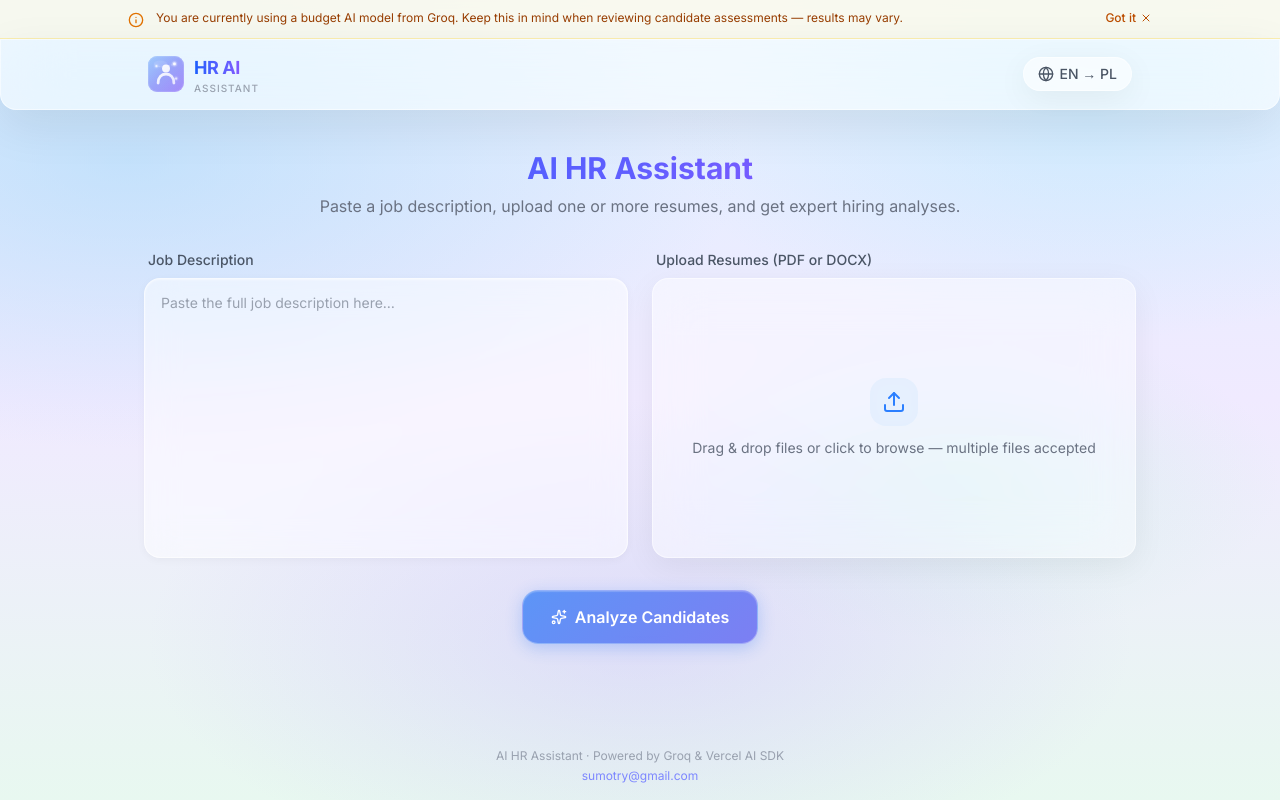
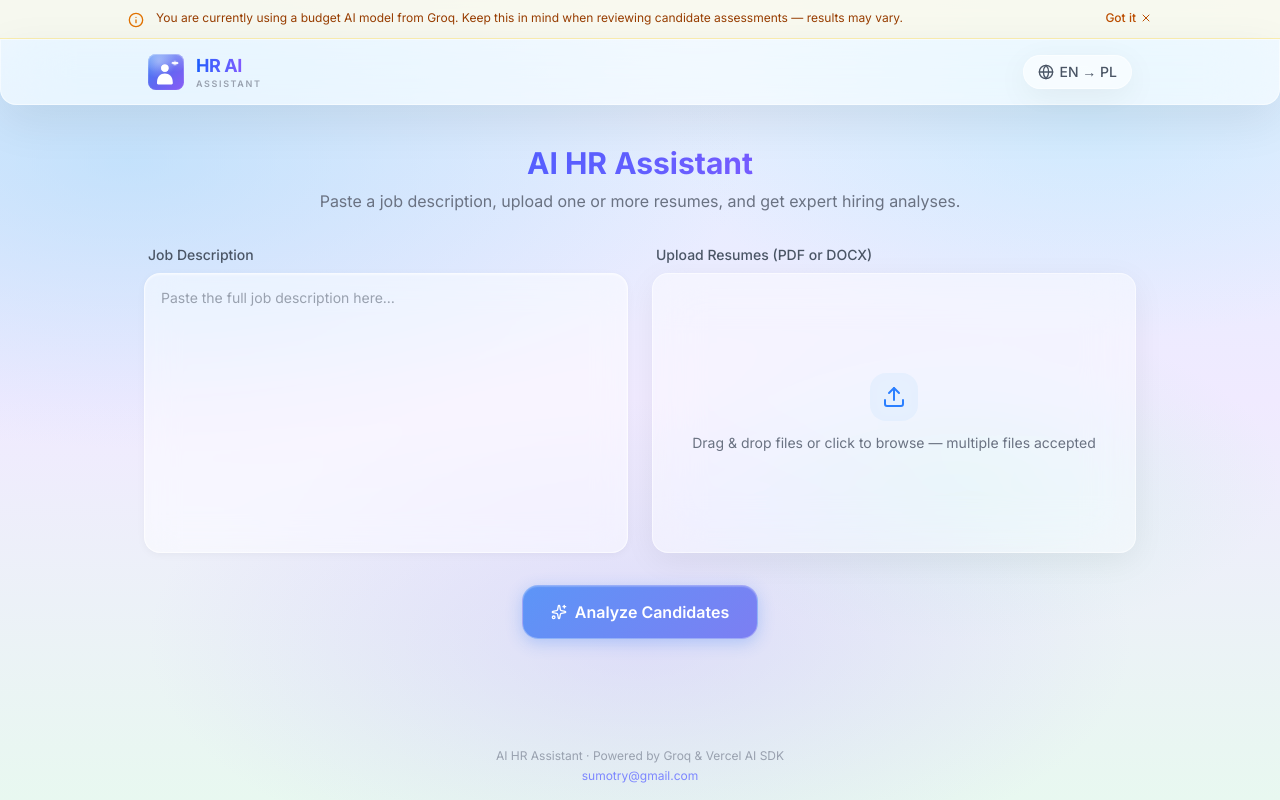
Before and after one commit to shurinbergo3/HR_AI, a Next.js app: page / in a window 1280 px wide. Built offline with nearby package versions, Linux system fonts and the light colour scheme.

Commit message:
feat: update Logo component with new gradients and enhance visual elements

```diff
--- a/app/components/Logo.tsx
+++ b/app/components/Logo.tsx
@@ -9,103 +9,101 @@ export function LogoIcon({ size = 36 }: { size?: number }) {
     >
       <defs>
         <linearGradient id="logo-bg" x1="0" y1="0" x2="64" y2="64" gradientUnits="userSpaceOnUse">
-          <stop offset="0%" stopColor="#60A5FA" />
-          <stop offset="50%" stopColor="#818CF8" />
-          <stop offset="100%" stopColor="#A78BFA" />
+          <stop offset="0%" stopColor="#3B82F6" />
+          <stop offset="55%" stopColor="#6366F1" />
+          <stop offset="100%" stopColor="#8B5CF6" />
         </linearGradient>
-        <linearGradient id="logo-glass" x1="8" y1="8" x2="56" y2="56" gradientUnits="userSpaceOnUse">
+
+        <radialGradient id="logo-radial" cx="30%" cy="20%" r="80%">
           <stop offset="0%" stopColor="white" stopOpacity="0.35" />
-          <stop offset="100%" stopColor="white" stopOpacity="0.05" />
+          <stop offset="60%" stopColor="white" stopOpacity="0" />
+        </radialGradient>
+
+        <linearGradient id="logo-top-highlight" x1="32" y1="0" x2="32" y2="32" gradientUnits="userSpaceOnUse">
+          <stop offset="0%" stopColor="white" stopOpacity="0.28" />
+          <stop offset="100%" stopColor="white" stopOpacity="0" />
         </linearGradient>
-        <linearGradient id="logo-accent" x1="20" y1="16" x2="44" y2="52" gradientUnits="userSpaceOnUse">
-          <stop offset="0%" stopColor="white" stopOpacity="0.95" />
-          <stop offset="100%" stopColor="white" stopOpacity="0.75" />
+
+        <linearGradient id="logo-border" x1="32" y1="0" x2="32" y2="64" gradientUnits="userSpaceOnUse">
+          <stop offset="0%" stopColor="white" stopOpacity="0.55" />
+          <stop offset="100%" stopColor="white" stopOpacity="0.08" />
         </linearGradient>
-        <filter id="logo-glow" x="-20%" y="-20%" width="140%" height="140%">
-          <feGaussianBlur stdDeviation="2" result="blur" />
-          <feComposite in="SourceGraphic" in2="blur" operator="over" />
+
+        <radialGradient id="sparkle-grad" cx="50%" cy="50%" r="50%">
+          <stop offset="0%" stopColor="white" stopOpacity="1" />
+          <stop offset="100%" stopColor="white" stopOpacity="0.9" />
+        </radialGradient>
+
+        <filter id="sparkle-glow" x="-100%" y="-100%" width="300%" height="300%">
+          <feGaussianBlur stdDeviation="1.4" />
         </filter>
-        <clipPath id="logo-clip">
-          <rect x="0" y="0" width="64" height="64" rx="16" />
-        </clipPath>
+
+        <filter id="logo-shadow" x="-20%" y="-20%" width="140%" height="140%">
+          <feGaussianBlur stdDeviation="0.6" />
+        </filter>
       </defs>
 
-      {/* Background rounded square */}
-      <rect width="64" height="64" rx="16" fill="url(#logo-bg)" />
+      {/* Soft drop shadow ground */}
+      <rect x="0" y="2" width="64" height="62" rx="14" fill="black" fillOpacity="0.06" />
 
-      {/* Glass overlay */}
-      <rect width="64" height="64" rx="16" fill="url(#logo-glass)" />
+      {/* Background gradient */}
+      <rect width="64" height="64" rx="14" fill="url(#logo-bg)" />
 
-      {/* Inner border for glass depth */}
+      {/* Radial light from top-left (glass depth) */}
+      <rect width="64" height="64" rx="14" fill="url(#logo-radial)" />
+
+      {/* Top highlight strip (glass) */}
+      <rect width="64" height="32" rx="14" fill="url(#logo-top-highlight)" />
+
+      {/* Inner border (glass edge) */}
       <rect
-        x="1" y="1" width="62" height="62" rx="15"
-        stroke="white" strokeOpacity="0.25" strokeWidth="1" fill="none"
+        x="0.75" y="0.75" width="62.5" height="62.5" rx="13.25"
+        fill="none"
+        stroke="url(#logo-border)"
+        strokeWidth="1"
       />
 
-      {/* Person head */}
-      <circle cx="32" cy="22" r="7" fill="url(#logo-accent)" />
+      {/* Person silhouette — head */}
+      <g filter="url(#logo-shadow)">
+        <circle cx="30" cy="25" r="6.5" fill="white" />
+      </g>
+      <circle cx="30" cy="25" r="6.5" fill="white" />
 
-      {/* Person body arc */}
+      {/* Person silhouette — shoulders/torso (filled, more presence) */}
       <path
-        d="M18 48 C18 38, 24 32, 32 32 C40 32, 46 38, 46 48"
-        stroke="url(#logo-accent)"
-        strokeWidth="5"
-        strokeLinecap="round"
-        fill="none"
+        d="M16 50 C16 40.5, 22.2 34.5, 30 34.5 C37.8 34.5, 44 40.5, 44 50 L44 52 C44 53.1, 43.1 54, 42 54 L18 54 C16.9 54, 16 53.1, 16 52 Z"
+        fill="white"
       />
 
-      {/* AI neural nodes */}
-      <g filter="url(#logo-glow)">
-        {/* Top-right sparkle node */}
-        <circle cx="47" cy="14" r="2.5" fill="white" fillOpacity="0.9" />
-        <circle cx="47" cy="14" r="4.5" fill="white" fillOpacity="0.15" />
-
-        {/* Connection line from head to node */}
-        <line
-          x1="37" y1="17" x2="45" y2="15"
-          stroke="white" strokeOpacity="0.4" strokeWidth="1" strokeDasharray="2 2"
-        />
-
-        {/* Small accent node left */}
-        <circle cx="15" cy="18" r="1.8" fill="white" fillOpacity="0.7" />
-        <circle cx="15" cy="18" r="3.5" fill="white" fillOpacity="0.1" />
-
-        {/* Connection line */}
-        <line
-          x1="25" y1="20" x2="17" y2="18"
-          stroke="white" strokeOpacity="0.3" strokeWidth="1" strokeDasharray="2 2"
-        />
-
-        {/* Bottom sparkle */}
-        <circle cx="50" cy="40" r="2" fill="white" fillOpacity="0.6" />
-        <circle cx="50" cy="40" r="3.5" fill="white" fillOpacity="0.1" />
-
-        {/* Connection to body */}
-        <line
-          x1="45" y1="40" x2="48" y2="40"
-          stroke="white" strokeOpacity="0.25" strokeWidth="1" strokeDasharray="2 2"
+      {/* AI sparkle — single elegant 4-point star */}
+      <g>
+        <circle cx="48" cy="16" r="5" fill="white" fillOpacity="0.18" filter="url(#sparkle-glow)" />
+        <path
+          d="M48 10
+             C48 13, 48.4 14, 51 14
+             C53.6 14, 54 14.4, 54 16
+             C54 17.6, 53.6 18, 51 18
+             C48.4 18, 48 19, 48 22
+             C48 19, 47.6 18, 45 18
+             C42.4 18, 42 17.6, 42 16
+             C42 14.4, 42.4 14, 45 14
+             C47.6 14, 48 13, 48 10 Z"
+          fill="url(#sparkle-grad)"
         />
       </g>
-
-      {/* Top-left light reflection */}
-      <ellipse
-        cx="22" cy="14" rx="12" ry="6"
-        fill="white" fillOpacity="0.1"
-        clipPath="url(#logo-clip)"
-      />
     </svg>
   );
 }
 
 export function LogoFull({ iconSize = 36 }: { iconSize?: number }) {
   return (
-    <div className="flex items-center gap-2.5">
+    <div className="flex items-center gap-3">
       <LogoIcon size={iconSize} />
-      <div className="flex flex-col leading-tight">
-        <span className="text-lg font-bold tracking-tight bg-gradient-to-r from-blue-600 via-indigo-500 to-purple-500 bg-clip-text text-transparent">
+      <div className="flex flex-col leading-none gap-1">
+        <span className="text-[18px] font-bold tracking-tight bg-gradient-to-r from-blue-600 via-indigo-500 to-purple-500 bg-clip-text text-transparent">
           HR AI
         </span>
-        <span className="text-[10px] font-medium text-gray-400 tracking-widest uppercase">
+        <span className="text-[9px] font-semibold text-gray-400 tracking-[0.18em] uppercase">
           Assistant
         </span>
       </div>
```
